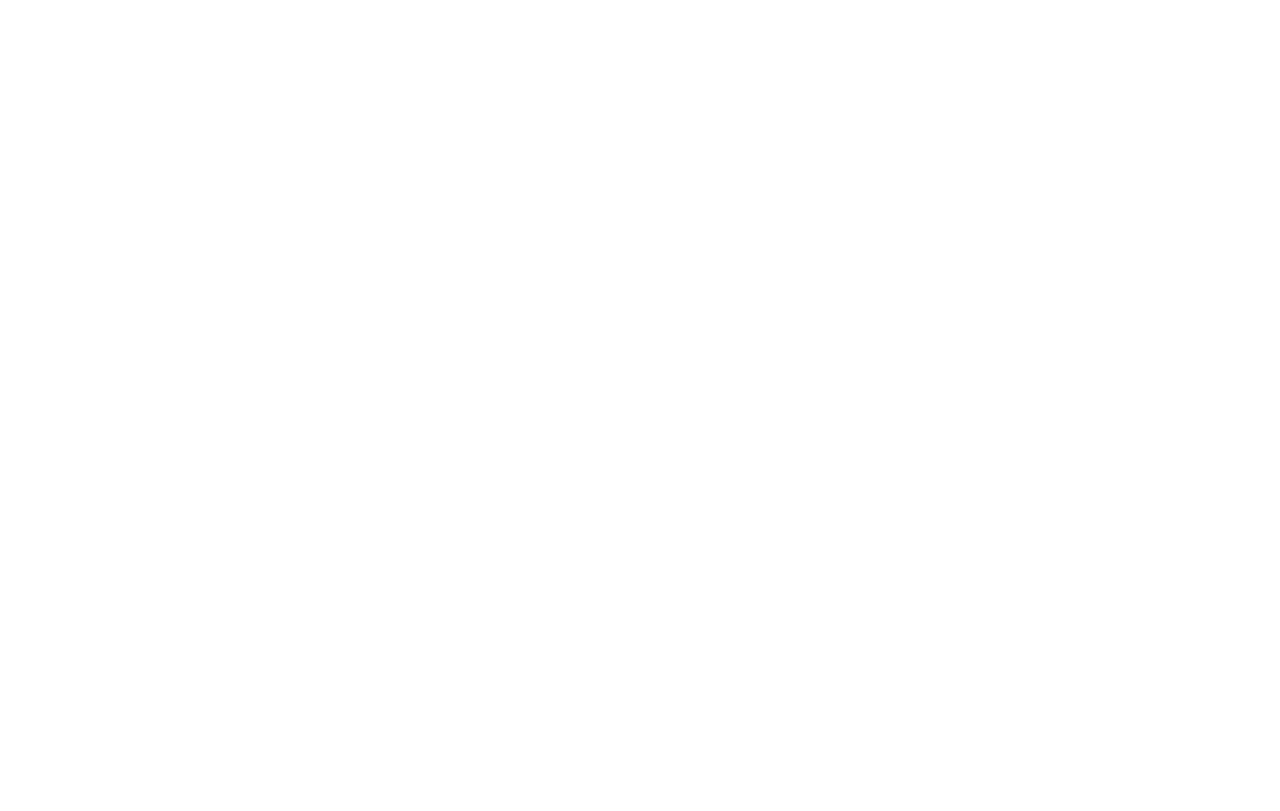
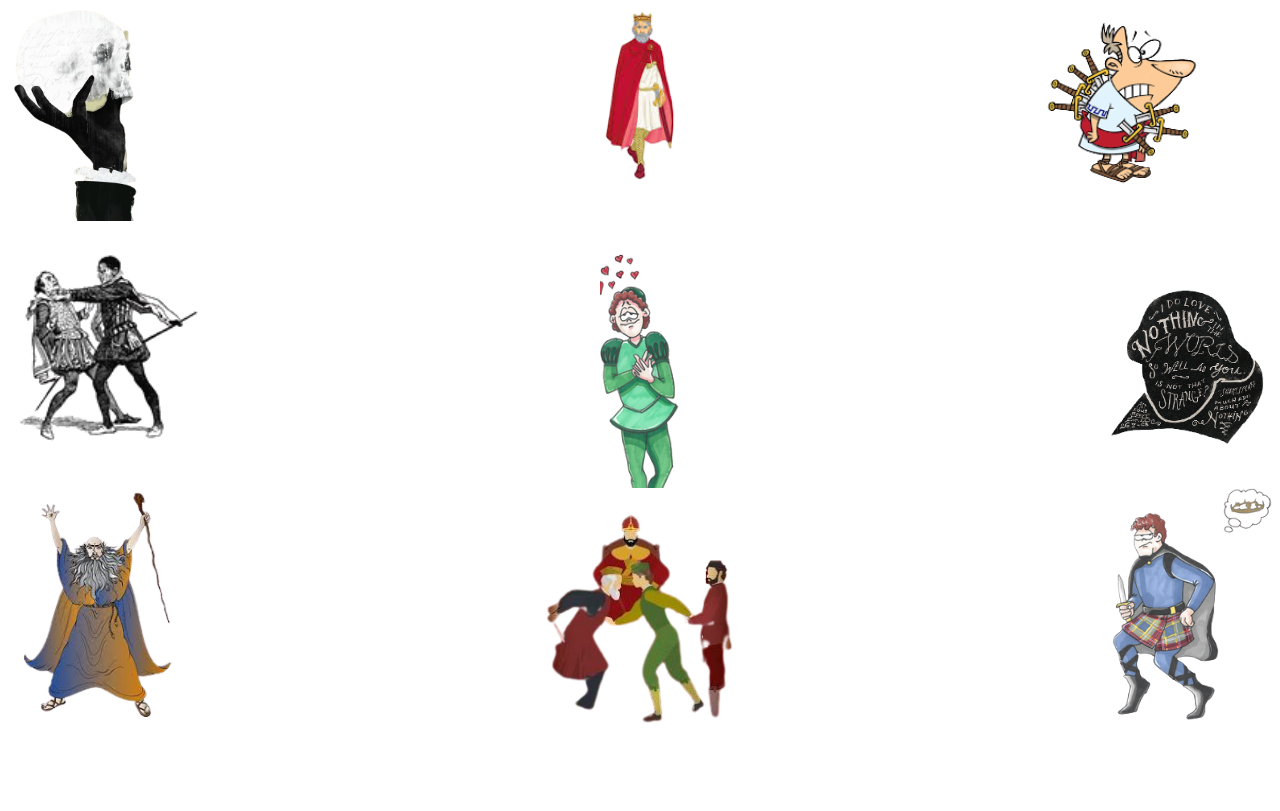
Before and after one commit to rishabh1897/shakespeare_says, a plain HTML site: page index.html in a window 1280 px wide. Drawn offline with Linux system fonts and the light colour scheme.

Commit message:
style-img settled

```diff
--- a/index.html
+++ b/index.html
@@ -5,15 +5,35 @@
     <meta name="viewport" content="width=device-width, initial-scale=1.0">
     <title>Document</title>
     <style>
-        #example1 {
-            background-image: url("/images/1.png") left top no-repeat, url("/images/julius.png") right bottom no-repeat, url("/images/kingliar.png") left top repeat;
-            background-size: 50px, 130px, auto;
-            min-height: 100%
+        .example1 {
+            background: url("/images/macbeth.png") no-repeat top left, url("/images/kingliar.png") no-repeat top center, url("/images/julius.png") no-repeat top right ;
+            background-size: 150px,350px, 300px, 130px, auto;
+            height: 15rem;
+            width: 100%;
         }
+        .example2 {
+            background: url("/images/othello.png")  no-repeat top left, url("/images/romeo.png") no-repeat top center, url("/images/shakes.png")  no-repeat top right ;
+            background-size: 200px,80px, 170px, 150px auto;
+            height: 15rem;
+            width: 100%;
+        }
+        .example3 {
+            background: url("/images/tempest.png")  no-repeat top left, url("/images/merchant.png")  no-repeat top center, url("/images/1.png")  no-repeat top right;
+            background-size: 180px,200px,160px, 130px, auto;
+            height: 20rem;
+            width: 100%;
+        }
+
     </style>
 </head>
 <body>
-    <div id="example1">
+    <div class="example1">
+
+    </div>
+    <div class="example2">
+
+    </div>
+    <div class="example3">
 
     </div>
     <!--<img src="/images/macbeth.png"/>
```
Also changed, not shown: testing.html (added, +21 -0 lines).
